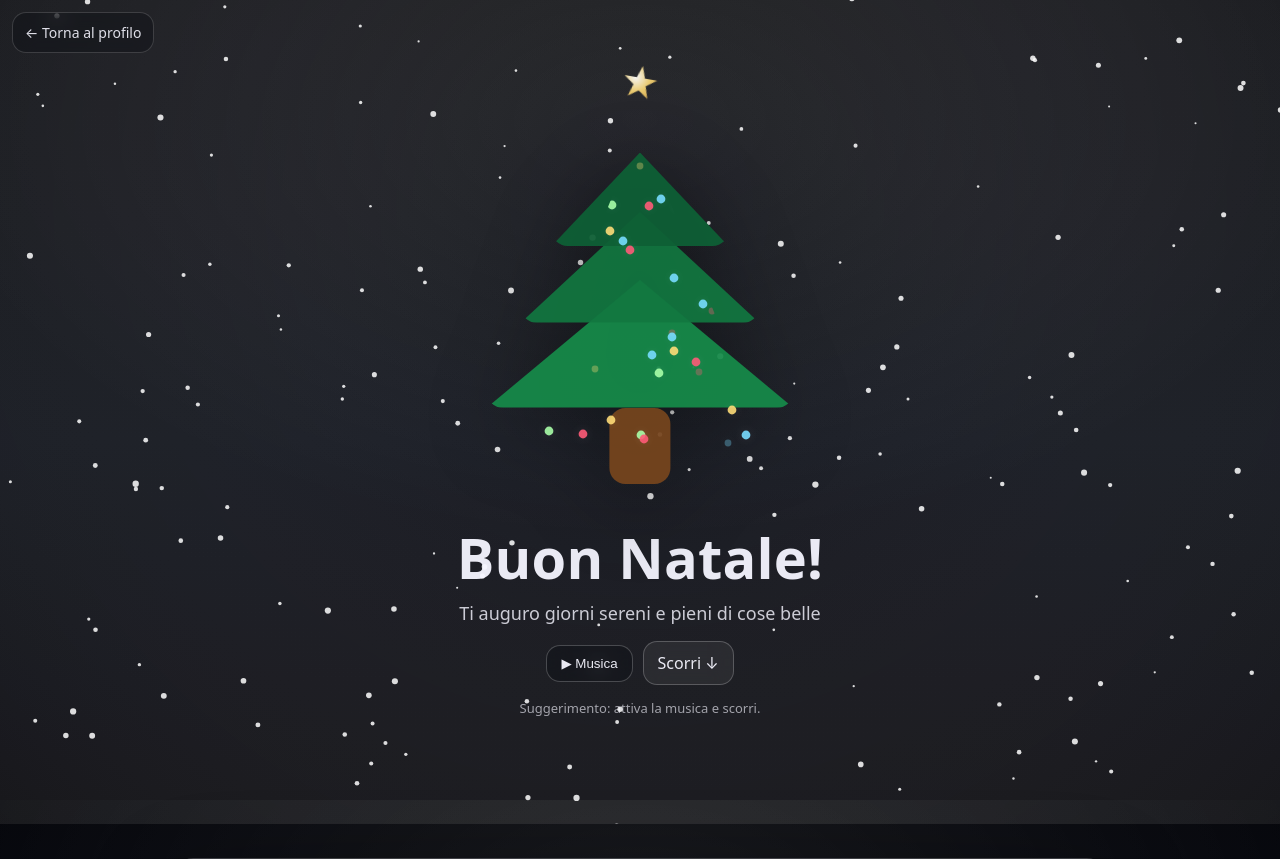
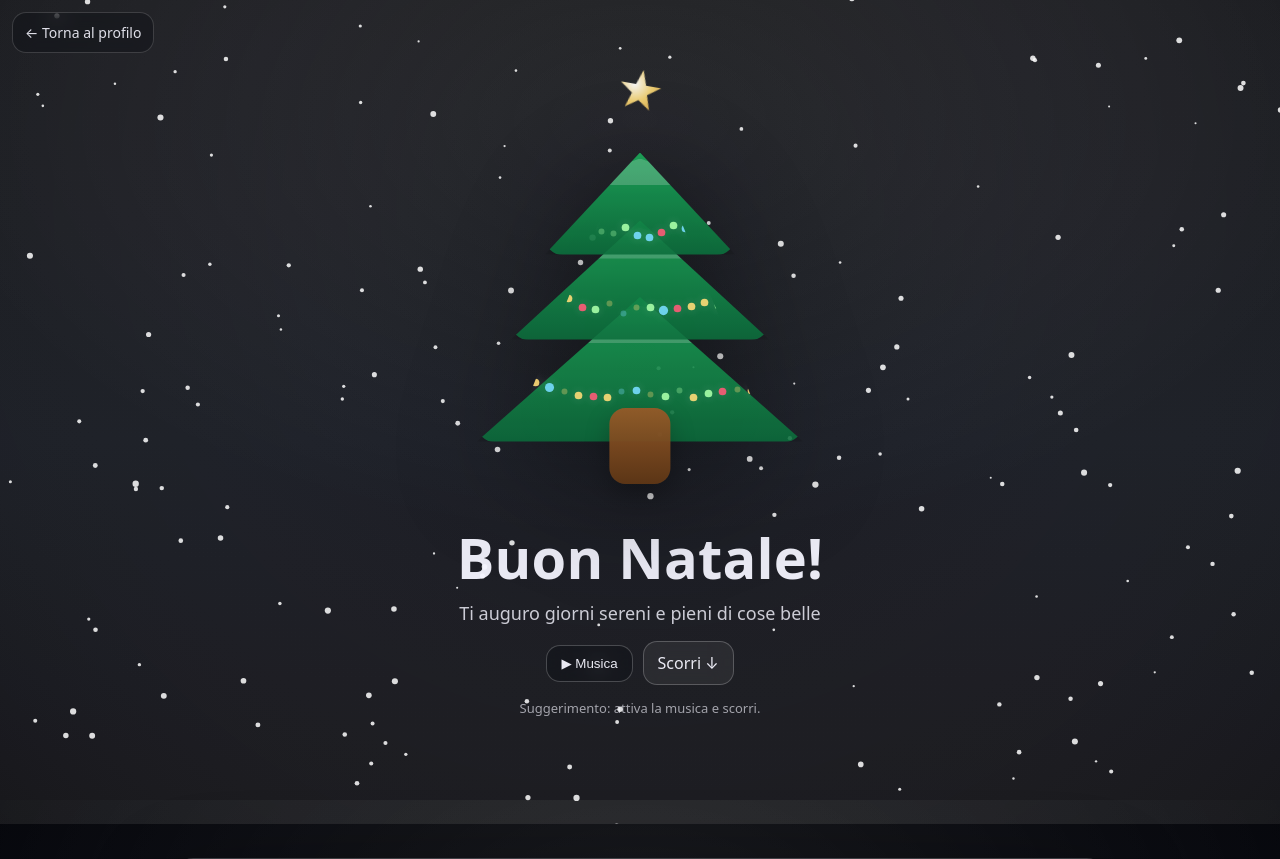
Before and after one commit to Blu-Neon/banca-web, a Flask app: template templates/xmas_card.html in a window 1280 px wide. Shown: the top 859 px of the page. Run offline with Flask 3, Linux system fonts and the light colour scheme; the template is opened without the code that fills it, so the values that code supplies are empty.

Commit message:
Carta Natale 1.3

```diff
--- a/static/xmas/xmas_card.css
+++ b/static/xmas/xmas_card.css
@@ -1,4 +1,3 @@
-/* Standalone: reset minimo + sfondo */
 html, body {
   margin: 0;
   padding: 0;
@@ -8,11 +7,11 @@ html, body {
 body {
   color: rgba(245,245,255,0.95);
   font-family: system-ui, -apple-system, Segoe UI, Roboto, Helvetica, Arial, "Apple Color Emoji", "Segoe UI Emoji";
-  background: radial-gradient(1200px 700px at 50% 15%, rgba(255,255,255,0.08), rgba(0,0,0,0) 60%),
-              linear-gradient(180deg, #05060b 0%, #070a13 55%, #04040a 100%);
+  background:
+    radial-gradient(1200px 700px at 50% 15%, rgba(255,255,255,0.08), rgba(0,0,0,0) 60%),
+    linear-gradient(180deg, #05060b 0%, #070a13 55%, #04040a 100%);
 }
 
-/* evita highlight strano su mobile */
 * { -webkit-tap-highlight-color: transparent; }
 
 .xmas-page { width: 100%; }
@@ -55,7 +54,7 @@ body {
   z-index: 2;
   width: min(920px, 92vw);
   margin: 0 auto;
-  padding: 62px 0 0; /* lascia spazio al tasto back */
+  padding: 62px 0 0;
   text-align: center;
 }
 
@@ -103,7 +102,7 @@ body {
   font-size: 13px;
 }
 
-/* ----------------- TREE ----------------- */
+/* ----------------- TREE (molto più carino) ----------------- */
 .xmas-tree-wrap{
   position: relative;
   display: grid;
@@ -116,45 +115,46 @@ body {
   width: min(340px, 80vw);
   aspect-ratio: 4 / 5;
   height: auto;
-  filter: drop-shadow(0 18px 40px rgba(0,0,0,0.35));
+  filter: drop-shadow(0 22px 55px rgba(0,0,0,0.38));
 }
 
 /* layer order */
 .xmas-layer, .xmas-trunk { z-index: 1; }
 .xmas-lights { z-index: 3; }
-.xmas-star { z-index: 5; }
+.xmas-star { z-index: 6; }
 
-/* TREE layers: punta in alto */
+/* Triangoli con gradient + neve */
 .xmas-layer{
   position: absolute;
   left: 50%;
   transform: translateX(-50%);
   clip-path: polygon(50% 0%, 0% 100%, 100% 100%);
-  border-radius: 16px;
+  border-radius: 18px;
+  background: linear-gradient(180deg, rgba(28,170,90,0.96), rgba(12,110,60,0.96));
+  box-shadow: 0 14px 30px rgba(0,0,0,0.25);
 }
 
-/* TOP */
-.xmas-layer.l3{
-  top: 18%;
-  width: 52%;
-  height: 22%;
-  background: rgba(14, 96, 54, 0.94);
-}
-/* MID */
-.xmas-layer.l2{
-  top: 32%;
-  width: 70%;
+/* Neve sul bordo superiore */
+.xmas-layer::before{
+  content:"";
+  position:absolute;
+  left: 10%;
+  right: 10%;
+  top: 6%;
   height: 26%;
-  background: rgba(18, 120, 64, 0.92);
-}
-/* BOTTOM */
-.xmas-layer.l1{
-  top: 48%;
-  width: 90%;
-  height: 30%;
-  background: rgba(22, 140, 74, 0.92);
+  background: rgba(255,255,255,0.22);
+  clip-path: polygon(50% 0%, 0% 100%, 100% 100%);
+  border-radius: 18px;
+  filter: blur(0.2px);
+  opacity: 0.95;
 }
 
+/* top/mid/bottom */
+.xmas-layer.l3{ top: 18%; width: 56%; height: 24%; opacity: 0.95; }
+.xmas-layer.l2{ top: 34%; width: 76%; height: 28%; opacity: 0.92; }
+.xmas-layer.l1{ top: 52%; width: 96%; height: 34%; opacity: 0.90; }
+
+/* Tronco */
 .xmas-trunk{
   position: absolute;
   left: 50%;
@@ -163,17 +163,18 @@ body {
   width: 18%;
   height: 18%;
   border-radius: 16px;
-  background: rgba(120, 70, 30, 0.92);
+  background: linear-gradient(180deg, rgba(150,90,40,0.95), rgba(95,55,22,0.95));
+  box-shadow: 0 10px 24px rgba(0,0,0,0.25);
 }
 
-/* Stella */
+/* Stella più presente */
 .xmas-star{
   position: absolute;
-  top: -10px;
+  top: -6px;
   left: 50%;
   transform: translateX(-50%) rotate(10deg);
-  width: 34px;
-  height: 34px;
+  width: 42px;
+  height: 42px;
   background: radial-gradient(circle at 35% 35%, rgba(255,255,255,0.95), rgba(255,220,120,0.9) 45%, rgba(255,190,70,0.75));
   clip-path: polygon(
     50% 0%,
@@ -187,7 +188,7 @@ body {
     2% 35%,
     38% 35%
   );
-  box-shadow: 0 0 22px rgba(255, 215, 120, 0.45);
+  box-shadow: 0 0 26px rgba(255, 215, 120, 0.5);
   animation: starPulse 1.6s ease-in-out infinite;
 }
 @keyframes starPulse{
@@ -195,21 +196,21 @@ body {
   50% { transform: translateX(-50%) rotate(10deg) scale(1.08); }
 }
 
-/* Luci dentro al triangolo */
+/* Luci clippate nell’albero */
 .xmas-lights{
   position: absolute;
   inset: 0;
   pointer-events: none;
-  clip-path: polygon(50% 12%, 12% 88%, 88% 88%);
+  clip-path: polygon(50% 10%, 10% 90%, 90% 90%);
 }
 
 .light{
   position: absolute;
-  width: 8px;
-  height: 8px;
+  width: 7px;
+  height: 7px;
   border-radius: 999px;
   opacity: 0.95;
-  box-shadow: 0 0 10px rgba(255,255,255,0.12);
+  box-shadow: 0 0 10px rgba(255,255,255,0.22), 0 0 22px rgba(255,255,255,0.10);
   transition: opacity 0.2s ease, transform 0.2s ease;
 }
 
@@ -287,7 +288,6 @@ body {
   max-height: 55vh;
 }
 
-/* sfondo sfocato */
 .frame::before{
   content: "";
   position: absolute;
--- a/static/xmas/xmas_card.js
+++ b/static/xmas/xmas_card.js
@@ -1,8 +1,7 @@
 (function () {
-  // ---------- helpers ----------
   function clamp(v, a, b) { return Math.max(a, Math.min(b, v)); }
 
-  // ---------- Snow (canvas) ----------
+  // ---- Snow ----
   const canvas = document.getElementById("snow");
   const ctx = canvas?.getContext("2d");
   if (!canvas || !ctx) return;
@@ -60,7 +59,7 @@
     requestAnimationFrame(step);
   }
 
-  // ---------- Lights ----------
+  // ---- Lights (ghirlande) ----
   const lightsEl = document.getElementById("treeLights");
   const lightColors = [
     "rgba(255, 92, 120, 0.95)",
@@ -72,31 +71,36 @@
   function placeLights() {
     if (!lightsEl) return;
     lightsEl.innerHTML = "";
-    const count = 38;
 
-    for (let i = 0; i < count; i++) {
-      const d = document.createElement("div");
-      d.className = "light";
-      d.style.background = lightColors[i % lightColors.length];
+    const garlands = [
+      { y: 34, spread: 16, count: 10 },
+      { y: 52, spread: 26, count: 14 },
+      { y: 72, spread: 36, count: 18 },
+    ];
 
-      // Distribuzione: più densa verso il basso (più “albero vero”)
-      const y = 18 + Math.pow(Math.random(), 0.75) * 68;
-      const t = (y - 18) / 68;
-      const half = 10 + t * 36;
-      const x = 50 + (Math.random() * 2 - 1) * half;
+    for (const g of garlands) {
+      for (let i = 0; i < g.count; i++) {
+        const d = document.createElement("div");
+        d.className = "light";
+        d.style.background = lightColors[(i + Math.floor(Math.random() * 4)) % lightColors.length];
 
-      d.style.left = x + "%";
-      d.style.top = y + "%";
-      d.style.transform = `scale(${0.9 + Math.random() * 0.55})`;
-      lightsEl.appendChild(d);
+        const t = i / (g.count - 1);            // 0..1
+        const x = 50 + (t * 2 - 1) * g.spread;  // -spread..+spread
+        const arc = Math.sin(t * Math.PI) * 2.2;
+        const y = g.y + arc + (Math.random() * 2 - 1) * 1.2;
+
+        d.style.left = x + "%";
+        d.style.top = y + "%";
+        d.style.transform = `scale(${0.9 + Math.random() * 0.45})`;
+        lightsEl.appendChild(d);
+      }
     }
   }
 
   function twinkle() {
     if (!lightsEl) return;
     const nodes = lightsEl.querySelectorAll(".light");
-    // “twinkle” morbido: cambia pochi per volta
-    const change = Math.max(6, Math.floor(nodes.length * 0.22));
+    const change = Math.max(6, Math.floor(nodes.length * 0.25));
     for (let i = 0; i < change; i++) {
       const n = nodes[Math.floor(Math.random() * nodes.length)];
       if (!n) continue;
@@ -107,7 +111,7 @@
     setTimeout(twinkle, 420);
   }
 
-  // ---------- Music ----------
+  // ---- Music ----
   const music = document.getElementById("music");
   const btnMusic = document.getElementById("btnMusic");
 
@@ -127,7 +131,6 @@
   }
   btnMusic?.addEventListener("click", toggleMusic);
 
-  // pausa se l’utente cambia tab/app
   document.addEventListener("visibilitychange", () => {
     if (!music || !btnMusic) return;
     if (document.hidden && !music.paused) {
@@ -136,7 +139,7 @@
     }
   });
 
-  // ---------- Gallery ----------
+  // ---- Gallery ----
   const photo = document.getElementById("photo");
   const counter = document.getElementById("counter");
   const prev = document.getElementById("prev");
@@ -175,7 +178,7 @@
   prev?.addEventListener("click", () => setPhoto(idx - 1));
   next?.addEventListener("click", () => setPhoto(idx + 1));
 
-  // swipe su mobile
+  // swipe
   let startX = null;
   frame?.addEventListener("touchstart", (e) => {
     startX = e.touches?.[0]?.clientX ?? null;
@@ -191,7 +194,7 @@
     startX = null;
   }, { passive: true });
 
-  // ---------- init ----------
+  // init
   resize();
   placeLights();
   twinkle();
--- a/templates/xmas_card.html
+++ b/templates/xmas_card.html
@@ -3,9 +3,7 @@
 <head>
   <meta charset="UTF-8">
   <meta name="viewport" content="width=device-width, initial-scale=1, viewport-fit=cover">
-
   <title>🎄 Buon Natale</title>
-
   <link rel="stylesheet" href="{{ url_for('static', filename='xmas/xmas_card.css') }}">
 </head>
 
@@ -14,7 +12,6 @@
     <section class="xmas-hero" id="top">
       <canvas id="snow" aria-hidden="true"></canvas>
 
-      <!-- link discreto -->
       <a class="xmas-back-top" href="/profile">← Torna al profilo</a>
 
       <div class="xmas-hero-inner">
@@ -27,7 +24,6 @@
             <div class="xmas-layer l3"></div>
             <div class="xmas-trunk"></div>
 
-            <!-- id unico per evitare conflitti -->
             <div class="xmas-lights" id="treeLights"></div>
           </div>
         </div>
@@ -74,7 +70,6 @@
           </div>
         </div>
 
-        <!-- bottone finale -->
         <div class="xmas-footer">
           <a class="xmas-btn" href="/profile">Torna al profilo</a>
         </div>
```
